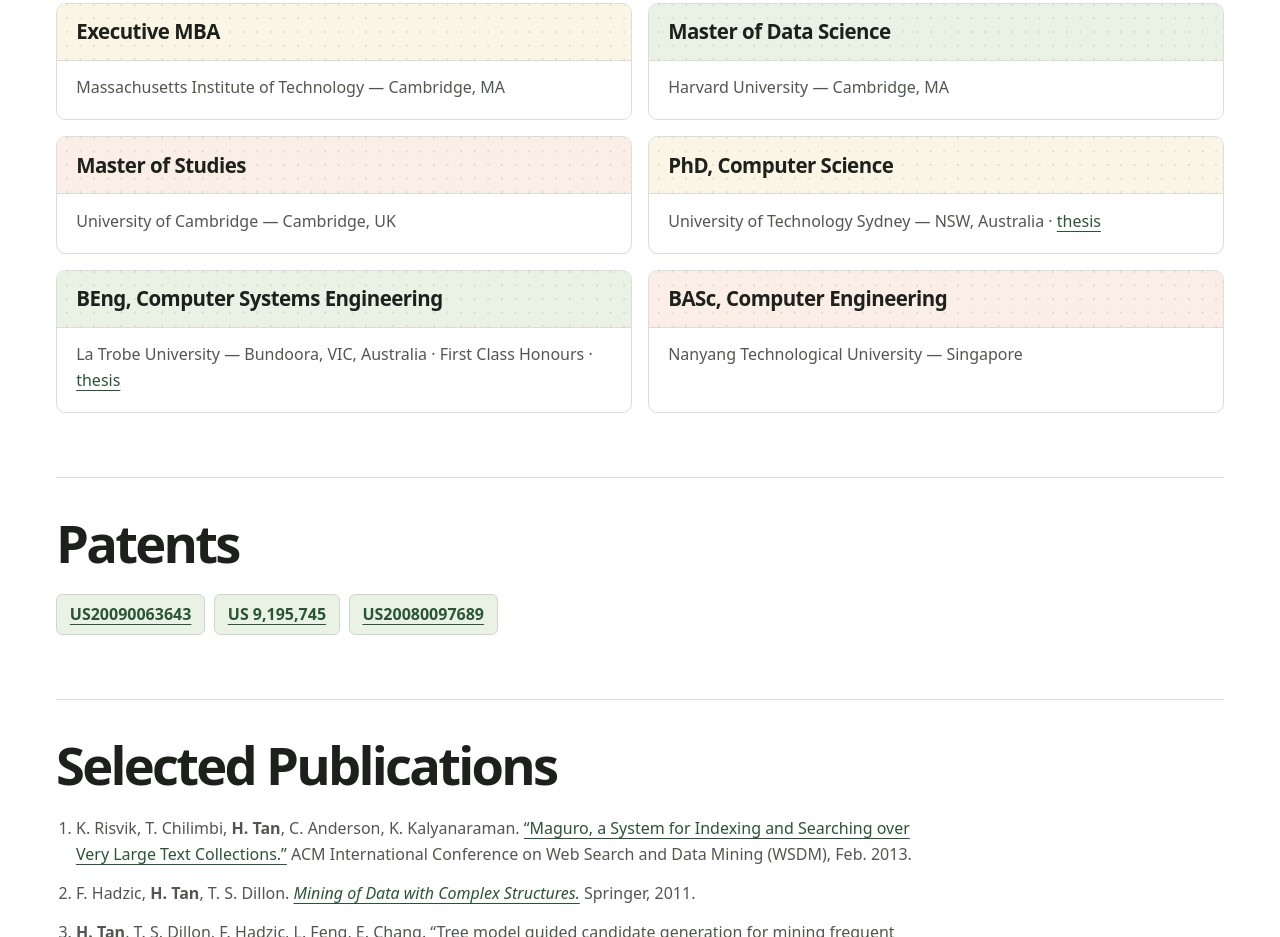
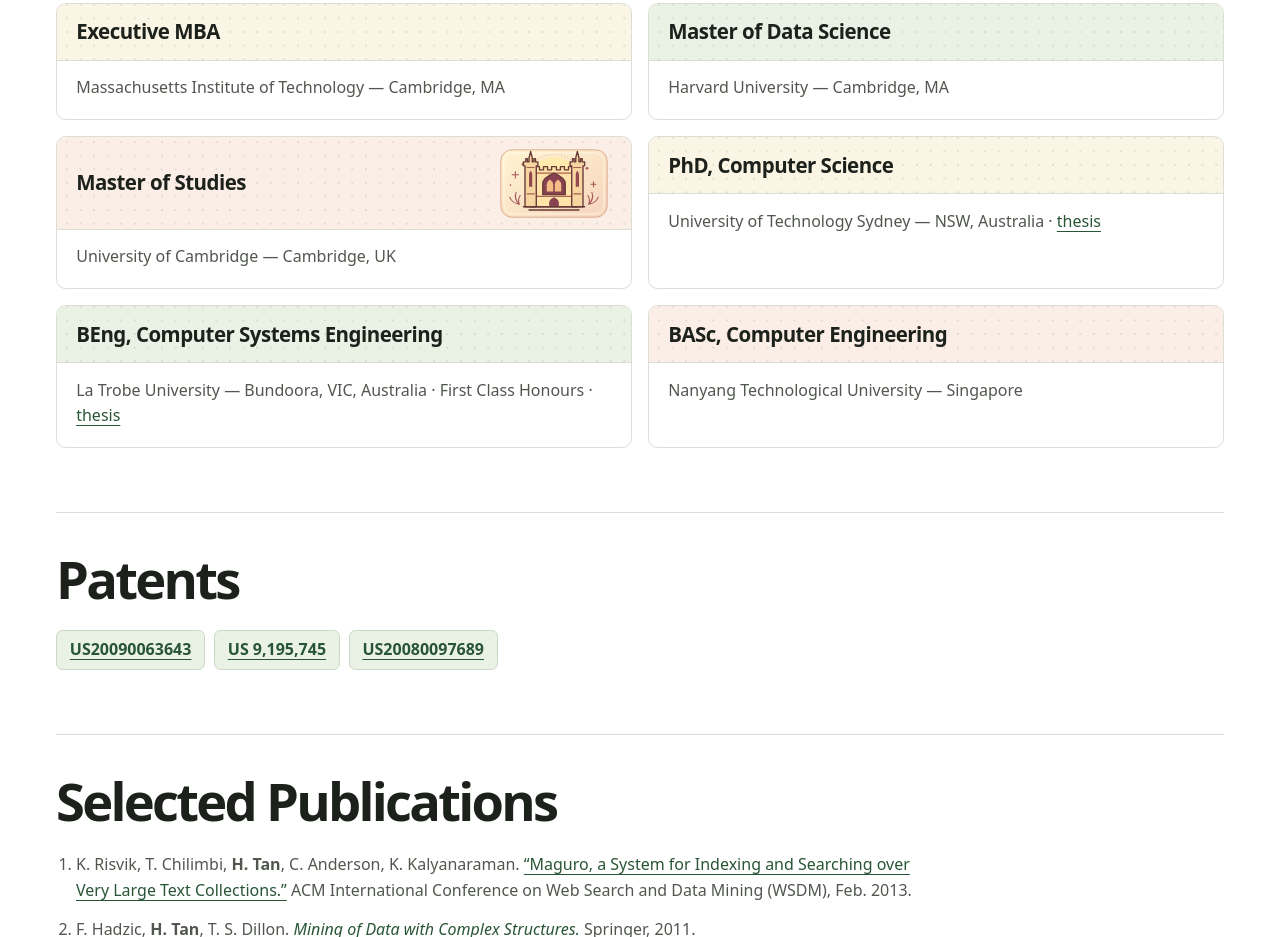
Before and after one commit to henryinharvard/henryinharvard.github.io, a plain HTML site: page index.html in a window 1280 px wide. Shown: the part 2966-3903 px from the top of the page. Drawn offline with Linux system fonts and the light colour scheme.

Commit message:
Illustrate the Cambridge education entry

```diff
--- a/index.html
+++ b/index.html
@@ -250,8 +250,9 @@
         </article>
 
         <article class="entry">
-          <div class="entry-head">
+          <div class="entry-head entry-head--illustrated">
             <h3>Master of Studies</h3>
+            <img class="entry-art" src="assets/cambridge-chapel.svg" width="144" height="96" alt="" loading="lazy">
           </div>
           <p class="edu-inst">University of Cambridge — Cambridge, UK</p>
         </article>
--- a/styles.css
+++ b/styles.css
@@ -229,6 +229,19 @@ h2 {
     var(--card-color);
 }
 
+.entry-head--illustrated {
+  align-items: center;
+  gap: .5rem;
+}
+
+.entry-art {
+  display: block;
+  width: clamp(4.25rem, 12vw, 7.25rem);
+  height: auto;
+  margin-block: -.5rem;
+  margin-inline-start: auto;
+}
+
 h3 {
   font-size: 1.28rem;
   line-height: 1.25;
```
Also changed, not shown: assets/cambridge-chapel.svg (added).
